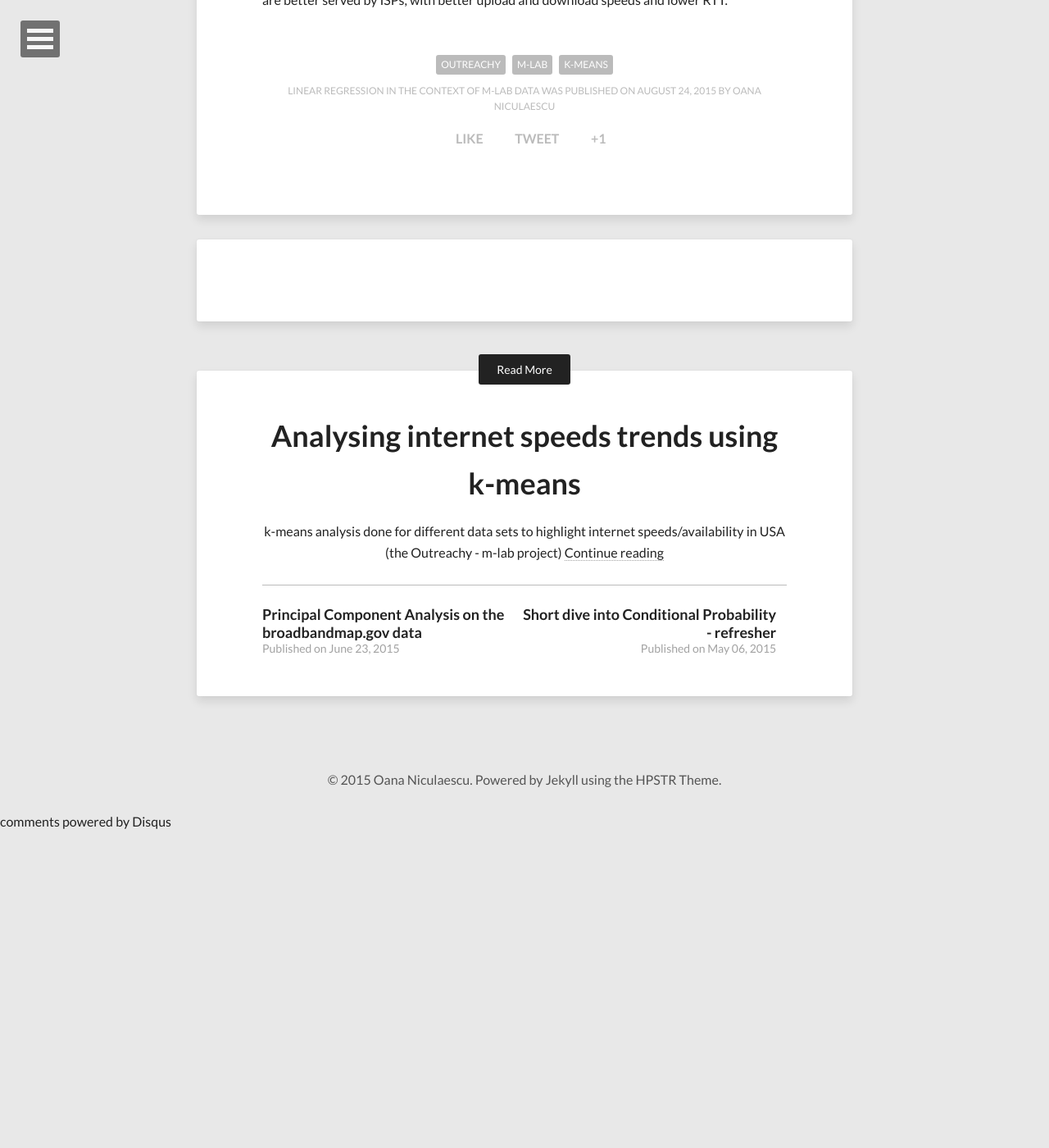
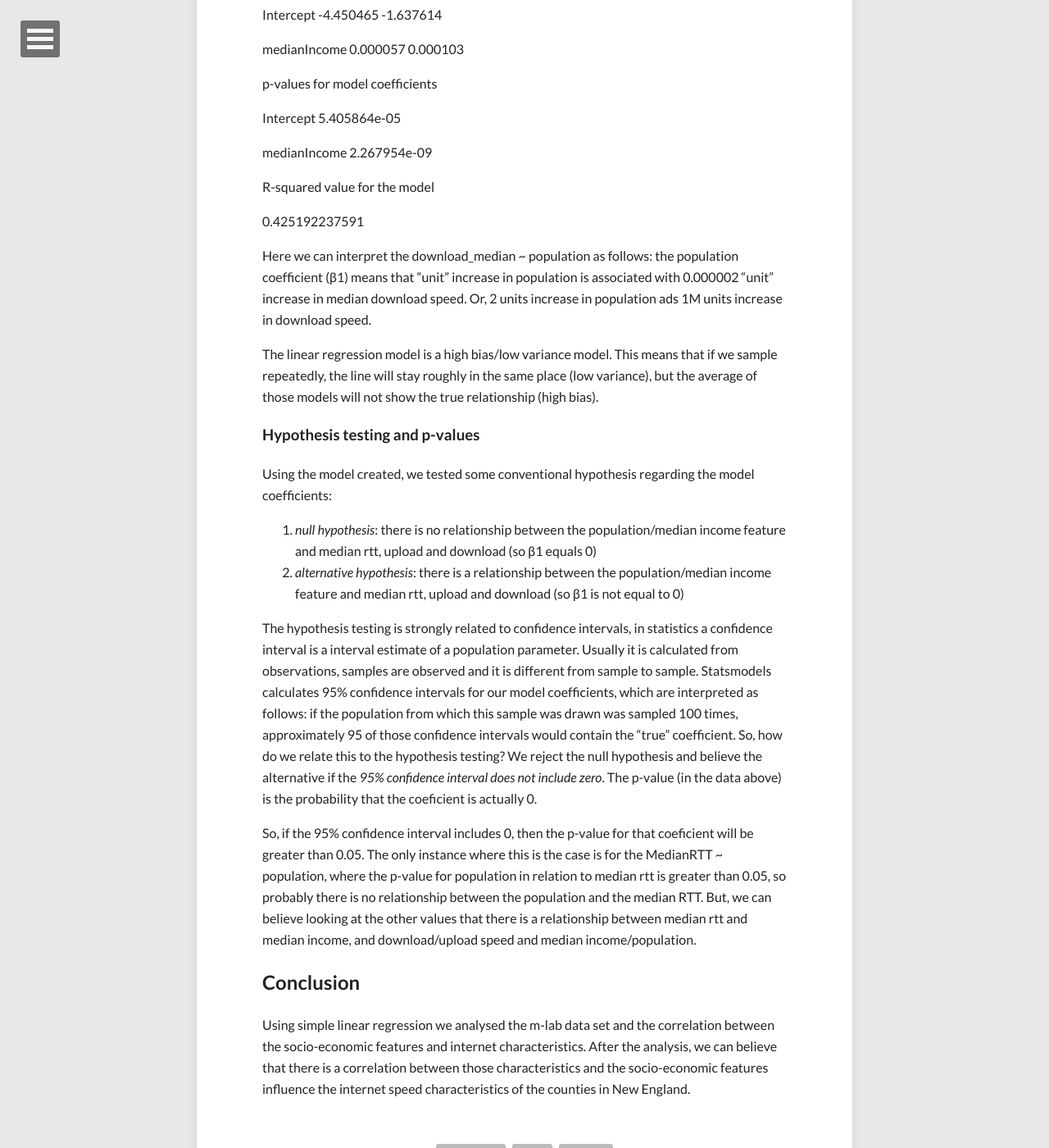
Before and after one commit to elf11/elf11.github.io, a Jekyll site: the page built from _posts/2015-08-24-Linear-Regression.md, in a window 1280 px wide and 1400 px high, scrolled down 6489 px. Shown: the whole window at 82% size. Built offline with Jekyll 4.4.1, drawn with Linux system fonts in a browser that asks for light colours; nearby versions of some CDN libraries; comment, search, counter and statistics services are not loaded; before the commit the page ends 7500 px from its top, so only the background shows below that; some of the changed text lies outside the part shown.

Commit message:
linear reg

```diff
--- a/_posts/2015-08-24-Linear-Regression.md
+++ b/_posts/2015-08-24-Linear-Regression.md
@@ -215,38 +215,60 @@ Here we can interpret the download_median ~ population as follows: the populatio
 
 
 upload_median ~ population
+
 the coefficients
+
 Intercept     1.212062
+
 population    0.000002
 
 confidence intervals
                    0         1
+
 Intercept   0.727203  1.696922
+
 population  0.000001  0.000004
 
+
 p-values for model coefficients
+
 Intercept     0.000005
+
 population    0.000960
 
+
 R-squared value for the model
+
 0.155504840302
 
 
+
 upload_median ~ medianIncome
+
 the coefficients
+
 Intercept      -3.044039
+
 medianIncome    0.000080
 
 confidence intervals
+
                      0         1
+
 Intercept    -4.450465 -1.637614
+
 medianIncome  0.000057  0.000103
 
+
 p-values for model coefficients
+
 Intercept       5.405864e-05
+
 medianIncome    2.267954e-09
 
+
 R-squared value for the model
+
 0.425192237591
 
 
@@ -254,6 +276,17 @@ Here we can interpret the download_median ~ population as follows: the populatio
 
 The linear regression model is a high bias/low variance model. This means that if we sample repeatedly, the line will stay roughly in the same place (low variance), but the average of those models will not show the true relationship (high bias).
 
+### Hypothesis testing and p-values
+
+Using the model created, we tested some conventional hypothesis regarding the model coefficients:
+
+1. _null hypothesis_: there is no relationship between the population/median income feature and median rtt, upload and download (so β1 equals 0)
+2. _alternative hypothesis_: there is a relationship between the population/median income feature and median rtt, upload and download (so β1 is not equal to 0)
+
+The hypothesis testing is strongly related to confidence intervals, in statistics a confidence interval is a interval estimate of a population parameter. Usually it is calculated from observations, samples are observed and it is different from sample to sample. Statsmodels calculates 95% confidence intervals for our model coefficients, which are interpreted as follows: if the population from which this sample was drawn was sampled 100 times, approximately 95 of those confidence intervals would contain the "true" coefficient. So, how do we relate this to the hypothesis testing? We reject the null hypothesis and believe the alternative if the _95% confidence interval does not include zero_. The p-value (in the data above) is the probability that the coeficient is actually 0.
+
+So, if the 95% confidence interval includes 0, then the p-value for that coeficient will be greater than 0.05. The only instance where this is the case is for the MedianRTT ~ population, where the p-value for population in relation to median rtt is greater than 0.05, so probably there is no relationship between the population and the median RTT. But, we can believe looking at the other values that there is a relationship between median rtt and median income, and download/upload speed and median income/population.
+
 ## Conclusion
 
-Analysing those data sets using k-means clustering offered us a way to visualize and explore the data sets as well as finding out trends in the data. As we said before, the data clusters in rural and urban communities, communities with a lot of population and those with less population, that get distinctive by the way they are served by ISPs. We observed that communities with a high number for population/households and with a great median income are better served by ISPs, with better upload and download speeds and lower RTT.
+Using simple linear regression we analysed the m-lab data set and the correlation between the socio-economic  features and internet characteristics. After the analysis, we can believe that there is a correlation between those characteristics and the socio-economic features influence the internet speed characteristics of the counties in New England.
```
